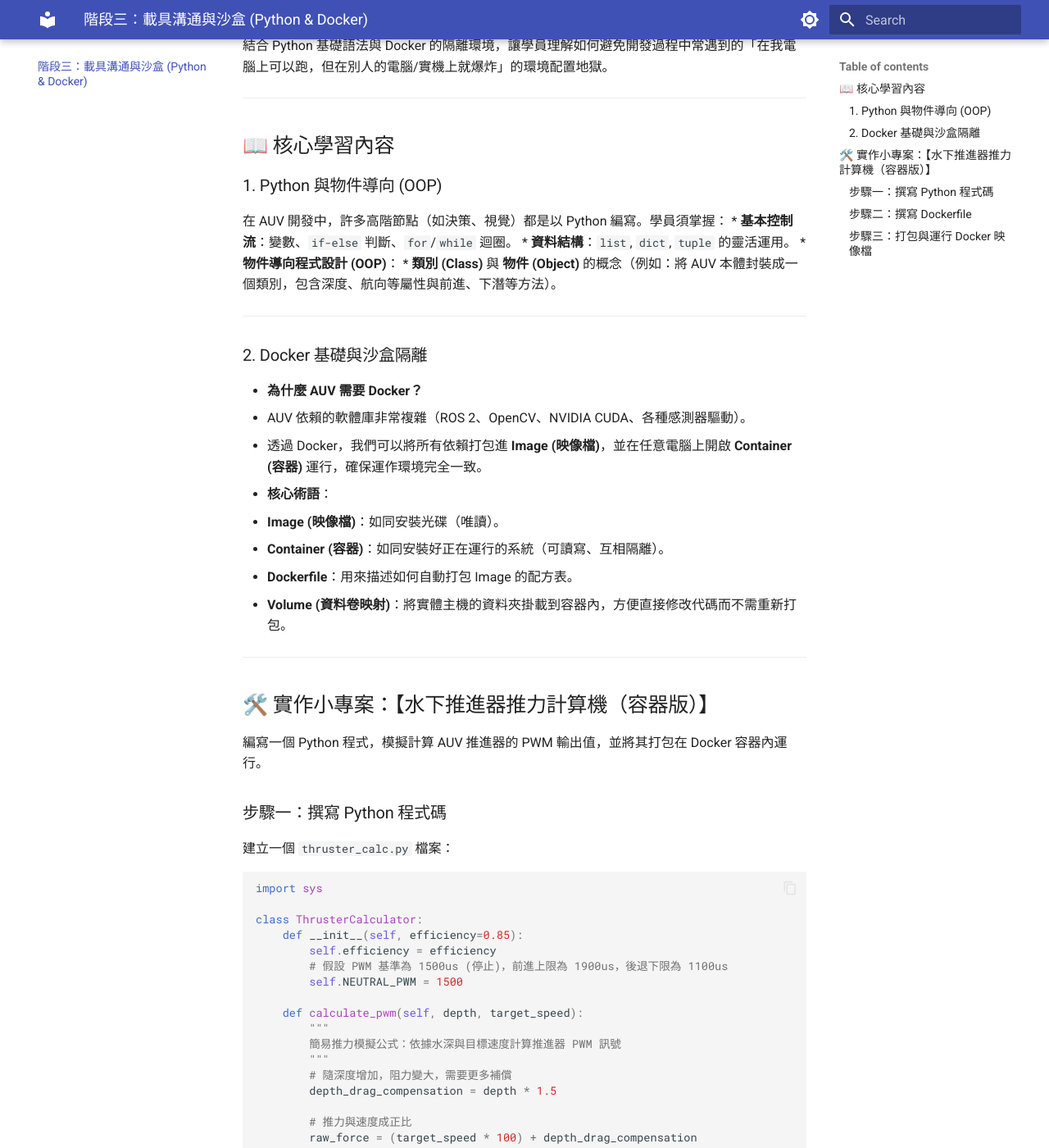
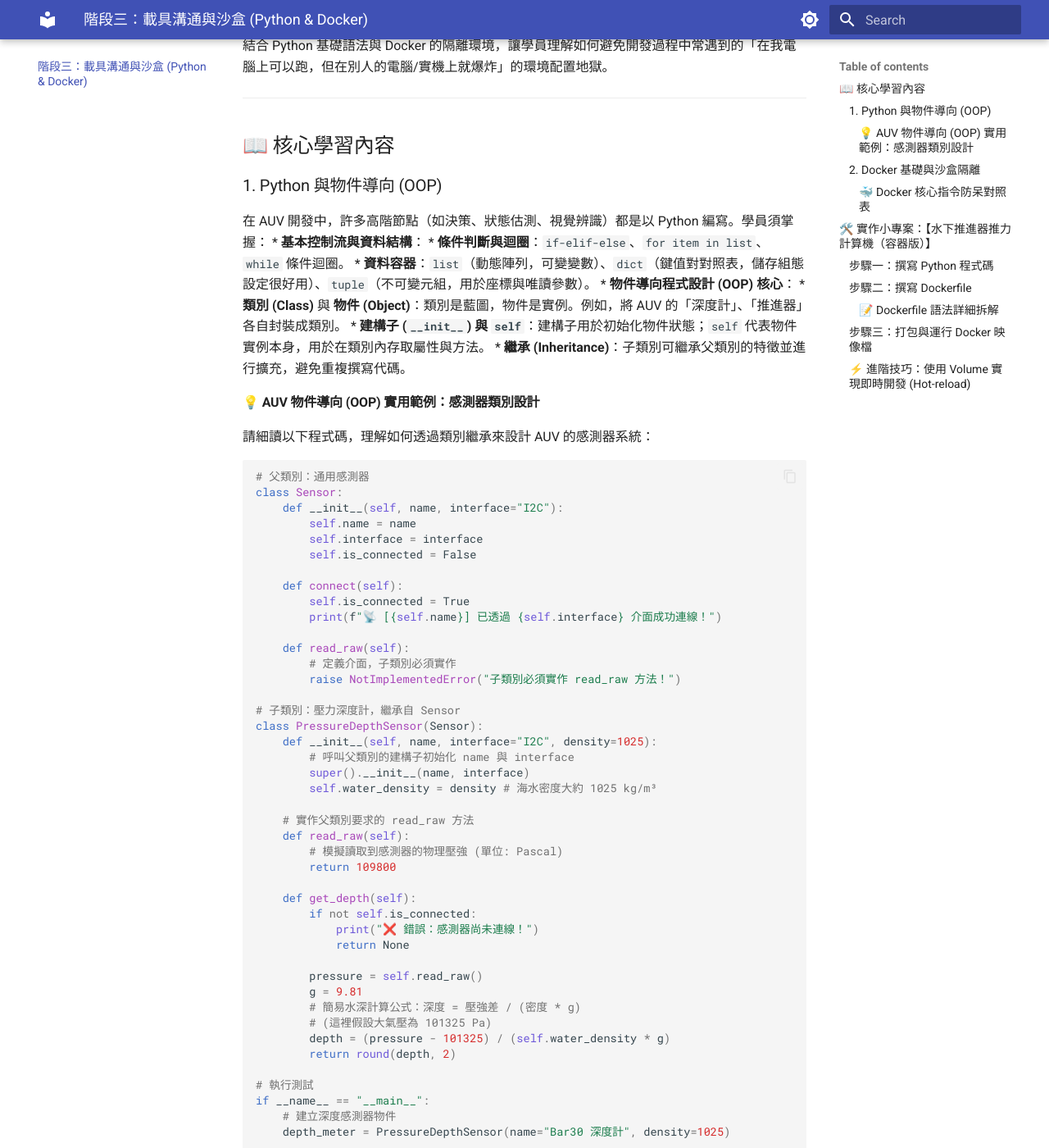
Before and after one commit to hereyougoai/auv-training-2026, an MkDocs documentation site: the page built from docs/stage3_sandbox/index.md, in a window 1280 px wide and 1400 px high, scrolled down 226 px. Shown: the whole window at 82% size. Built offline with MkDocs 1.6.1 and Material for MkDocs 9.7.7, drawn with Linux system fonts in a browser that asks for light colours; some of the changed text lies outside the part shown.

Commit message:
docs: enrich Stage 3 Python OOP and Docker learning details

````diff
--- a/docs/stage3_sandbox/index.md
+++ b/docs/stage3_sandbox/index.md
@@ -7,23 +7,90 @@
 ## 📖 核心學習內容
 
 ### 1. Python 與物件導向 (OOP)
-在 AUV 開發中，許多高階節點（如決策、視覺）都是以 Python 編寫。學員須掌握：
-* **基本控制流**：變數、`if-else` 判斷、`for`/`while` 迴圈。
-* **資料結構**：`list`, `dict`, `tuple` 的靈活運用。
-* **物件導向程式設計 (OOP)**：
-  * **類別 (Class)** 與 **物件 (Object)** 的概念（例如：將 AUV 本體封裝成一個類別，包含深度、航向等屬性與前進、下潛等方法）。
+在 AUV 開發中，許多高階節點（如決策、狀態估測、視覺辨識）都是以 Python 編寫。學員須掌握：
+* **基本控制流與資料結構**：
+  * **條件判斷與迴圈**：`if-elif-else`、`for item in list`、`while` 條件迴圈。
+  * **資料容器**：`list`（動態陣列，可變變數）、`dict`（鍵值對對照表，儲存組態設定很好用）、`tuple`（不可變元組，用於座標與唯讀參數）。
+* **物件導向程式設計 (OOP) 核心**：
+  * **類別 (Class)** 與 **物件 (Object)**：類別是藍圖，物件是實例。例如，將 AUV 的「深度計」、「推進器」各自封裝成類別。
+  * **建構子 (`__init__`) 與 `self`**：建構子用於初始化物件狀態；`self` 代表物件實例本身，用於在類別內存取屬性與方法。
+  * **繼承 (Inheritance)**：子類別可繼承父類別的特徵並進行擴充，避免重複撰寫代碼。
+
+#### 💡 AUV 物件導向 (OOP) 實用範例：感測器類別設計
+請細讀以下程式碼，理解如何透過類別繼承來設計 AUV 的感測器系統：
+
+```python
+# 父類別：通用感測器
+class Sensor:
+    def __init__(self, name, interface="I2C"):
+        self.name = name
+        self.interface = interface
+        self.is_connected = False
+
+    def connect(self):
+        self.is_connected = True
+        print(f"📡 [{self.name}] 已透過 {self.interface} 介面成功連線！")
+
+    def read_raw(self):
+        # 定義介面，子類別必須實作
+        raise NotImplementedError("子類別必須實作 read_raw 方法！")
+
+# 子類別：壓力深度計，繼承自 Sensor
+class PressureDepthSensor(Sensor):
+    def __init__(self, name, interface="I2C", density=1025):
+        # 呼叫父類別的建構子初始化 name 與 interface
+        super().__init__(name, interface)
+        self.water_density = density # 海水密度大約 1025 kg/m³
+
+    # 實作父類別要求的 read_raw 方法
+    def read_raw(self):
+        # 模擬讀取到感測器的物理壓強 (單位: Pascal)
+        return 109800
+
+    def get_depth(self):
+        if not self.is_connected:
+            print("❌ 錯誤：感測器尚未連線！")
+            return None
+
+        pressure = self.read_raw()
+        g = 9.81
+        # 簡易水深計算公式：深度 = 壓強差 / (密度 * g)
+        # (這裡假設大氣壓為 101325 Pa)
+        depth = (pressure - 101325) / (self.water_density * g)
+        return round(depth, 2)
+
+# 執行測試
+if __name__ == "__main__":
+    # 建立深度感測器物件
+    depth_meter = PressureDepthSensor(name="Bar30 深度計", density=1025)
+
+    # 進行連線與讀取
+    depth_meter.connect()
+    current_depth = depth_meter.get_depth()
+    print(f"🌊 [{depth_meter.name}] 當前水深讀數為: {current_depth} 公尺")
+```
 
 ---
 
 ### 2. Docker 基礎與沙盒隔離
 * **為什麼 AUV 需要 Docker？**
-  * AUV 依賴的軟體庫非常複雜（ROS 2、OpenCV、NVIDIA CUDA、各種感測器驅動）。
-  * 透過 Docker，我們可以將所有依賴打包進 **Image (映像檔)**，並在任意電腦上開啟 **Container (容器)** 運行，確保運作環境完全一致。
+  * AUV 依賴的軟體庫極其複雜（如 ROS 2、OpenCV、NVIDIA CUDA、各式特規感測器驅動）。
+  * 透過 Docker，我們能將所有依賴與執行環境打包進 **Image (映像檔)**，並在任意電腦（不論是開發主機還是 AUV 實機）上開啟 **Container (容器)** 運行，徹底解決「環境不一致」的問題。
 * **核心術語**：
-  * **Image (映像檔)**：如同安裝光碟（唯讀）。
-  * **Container (容器)**：如同安裝好正在運行的系統（可讀寫、互相隔離）。
-  * **Dockerfile**：用來描述如何自動打包 Image 的配方表。
-  * **Volume (資料卷映射)**：將實體主機的資料夾掛載到容器內，方便直接修改代碼而不需重新打包。
+  * **Image (映像檔)**：唯讀的範本，包含運行程式所需的所有檔案與設定。
+  * **Container (容器)**：映像檔的運行實例，是一個相互隔離、可讀寫的安全沙盒。
+  * **Dockerfile**：描述如何自動建立 Image 的文字配方表。
+  * **Volume (資料卷映射)**：將本機的資料夾掛載到容器內部，方便直接修改代碼而不需重新打包。
+
+#### 🐳 Docker 核心指令防呆對照表
+| 指令 | 功能描述 | 常用範例 | 💡 實用提示 |
+| :--- | :--- | :--- | :--- |
+| **`docker build`** | 將 Dockerfile 打包成 Image | `docker build -t auv-app:v1.0 .` | `-t` 用於指定名稱與版本標籤（tag），結尾的 `.` 代表以當前目錄為上下文環境。 |
+| **`docker run`** | 建立並啟動一個 Container | `docker run -it --rm auv-app:v1.0` | `-it` 啟用互動式終端機，`--rm` 在容器退出後自動刪除容器以釋放硬碟空間。 |
+| **`docker ps`** | 列出當前**正在運行**的容器 | `docker ps -a` | 加上 `-a` 可以列出包含已停止的所有歷史容器。 |
+| **`docker images`** | 列出本地所有的 Image | `docker images` | 可以看到映像檔名稱、Tag、ID 與佔用空間大小。 |
+| **`docker rm [ID/Name]`**| 刪除已停止的容器 | `docker rm my-container` | 必須先停止運行的容器才能進行刪除。 |
+| **`docker rmi [ID]`** | 刪除映像檔 | `docker rmi auv-app:v1.0` | 如果該 Image 有對應的容器存在（不論是否運行），須先刪除容器才能刪除 Image。 |
 
 ---
 
@@ -75,20 +142,28 @@
 ---
 
 ### 步驟二：撰寫 Dockerfile
-在同一目錄下建立一個名為 `Dockerfile` 的檔案（無副檔名）：
+在與 `thruster_calc.py` 同一目錄下建立一個名為 `Dockerfile` 的檔案（注意：**無副檔名**）：
 ```dockerfile
-# 1. 使用輕量級的 Python 映像檔作為基礎
+# 1. 使用輕量級的 Python 官方映像檔作為基礎環境
 FROM python:3.12-slim
 
-# 2. 設定容器內的工作目錄
+# 2. 設定容器內的工作目錄為 /app (後續指令都會在此執行)
 WORKDIR /app
 
-# 3. 將本地的 python 檔案複製到容器內
+# 3. 將本機目前的原始碼複製到容器的 /app 目錄中
 COPY thruster_calc.py .
 
-# 4. 設定容器啟動時預設執行的指令
+# 4. 設定容器啟動時的預設命令
 CMD ["python", "thruster_calc.py"]
 ```
+
+#### 📝 Dockerfile 語法詳細拆解
+| 指令 | 作用說明 | 💡 防呆小提示 |
+| :--- | :--- | :--- |
+| **`FROM`** | 載入基礎環境映像檔 | AUV 開發中多採用官方輕量版（如 `-slim`、`-alpine`）或 ROS 官方映像檔，可大幅減少打包後體積。 |
+| **`WORKDIR`**| 設定容器內部的預設目錄 | 相當於 Linux 的 `cd` 指令，後續的 `COPY`、`CMD` 都會在該目錄下進行。 |
+| **`COPY`** | 複製檔案至容器內 | 格式為 `COPY <本地來源路徑> <容器目的路徑>`。推薦使用相對路徑。 |
+| **`CMD`** | 容器啟動時執行的命令 | 格式通常為 JSON 陣列，例如 `["python", "script.py"]`。一個 Dockerfile 中只有最後一條 `CMD` 會生效。 |
 
 ---
 
@@ -96,10 +171,33 @@
 開啟終端機，執行以下指令：
 
 ```bash
-# 1. 打包 Docker Image
+# 1. 打包 Docker Image (注意後面的句點 "." 不能漏掉，代表當前目錄)
 docker build -t auv-thruster-calc:v1.0 .
 
-# 2. 啟動並運行 Container (加上 -it 才能進行互動式輸入)
+# 2. 啟動並運行 Container (加上 -it 才能進行互動式輸入，--rm 則是在結束時自動刪除容器)
 docker run -it --rm auv-thruster-calc:v1.0
 ```
 成功執行後，您會看到程式要求您輸入水深與速度，並給出計算結果。這代表您的 Python 程式已經在與外面系統完全隔離的「沙盒」中成功運作了！
+
+---
+
+### ⚡ 進階技巧：使用 Volume 實現即時開發 (Hot-reload)
+在實務開發 AUV 程式時，如果每次修改了代碼（例如調整 `thruster_calc.py` 的計算公式），都需要重新執行 `docker build` 打包映像檔，那開發效率會非常低下。
+
+這時，我們可以使用 **Volume（資料卷映射）** 功能，將本機的資料夾直接掛載到容器中。這樣一來，我們在編輯器中修改代碼並儲存，容器內部的代碼也會隨之即時更新，省去重複 build 的時間！
+
+請確保終端機路徑在專案目錄下，並執行以下命令：
+
+**Windows (PowerShell) 系統：**
+```powershell
+docker run -it --rm -v ${PWD}:/app auv-thruster-calc:v1.0
+```
+
+**Linux / macOS 系統：**
+```bash
+docker run -it --rm -v $(pwd):/app auv-thruster-calc:v1.0
+```
+
+> **🔍 指令解析：**
+> * `-v ${PWD}:/app`：代表將本機的當前路徑映射到容器內的 `/app` 目錄。
+> * 現在，您可以嘗試在編輯器中修改本機 `thruster_calc.py` 的文字輸出（例如將 `--- AUV 推進器推力計算系統 ---` 改成別的字眼）並存檔，接著再次直接運行上面的指令，您會發現容器輸出的文字已經同步改變，完全不需要重新打包！這就是 Volume 映射的強大之處。
````
Also changed, not shown: docs/stage1_env/index.md (+18 -20 lines), docs/stage2_collab/index.md (+5 -5 lines).
